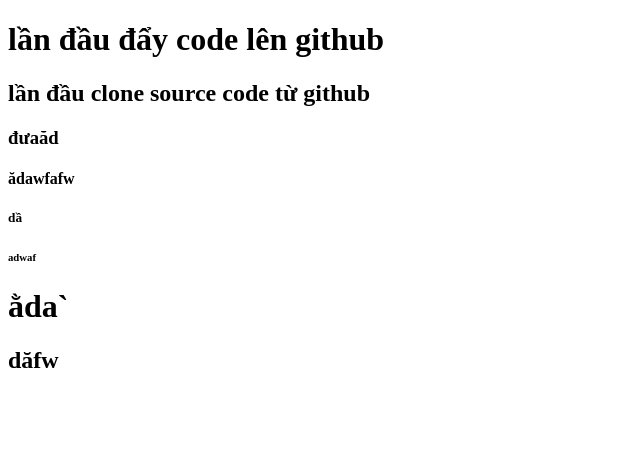
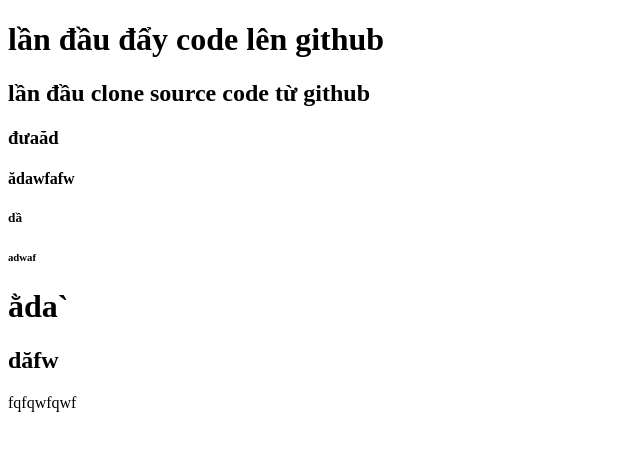
Before and after one commit to KhaiTrn/BC76_DemoGit, a plain HTML site: page index.html in a window 1280 px wide. Shown: the full height of the page, 0-640 px from the left. Drawn offline with Linux system fonts and the light colour scheme.

Commit message:
anh long

```diff
--- a/index.html
+++ b/index.html
@@ -14,5 +14,6 @@
     <h6>adwaf</h6>
     <h1>ằda`</h1>
     <h2>dăfw</h2>
+    <div class="lowg">fqfqwfqwf</div>
   </body>
 </html>
```
